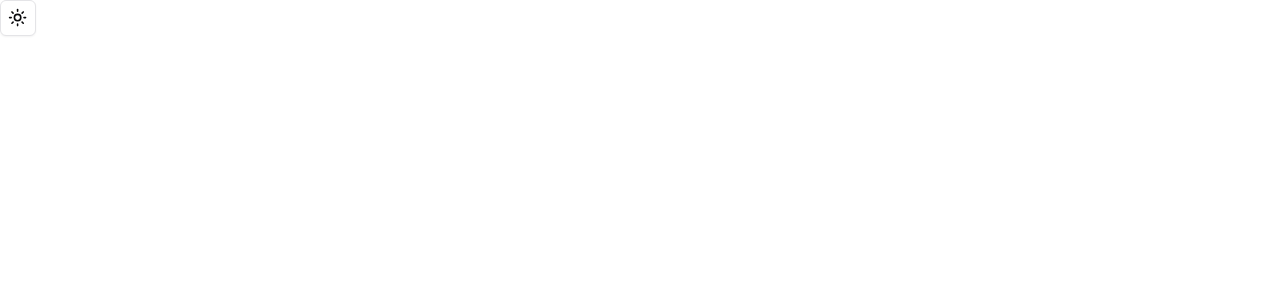
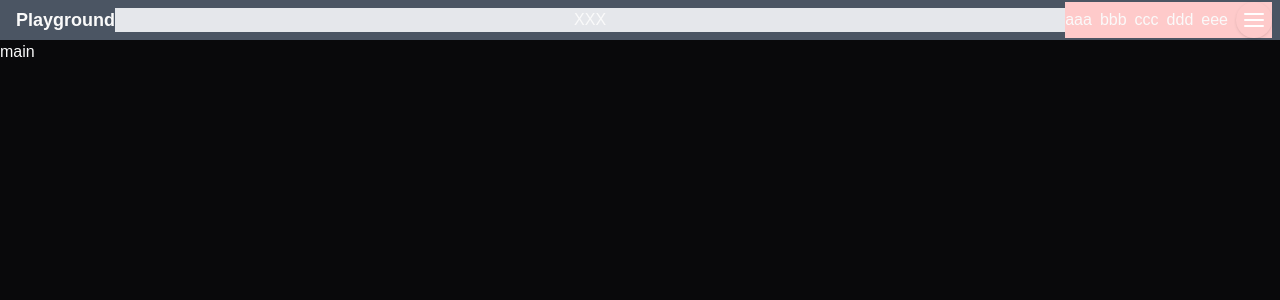
Before and after one commit to makeloff1/aimage-hub, a Next.js app: page / in a window 1280 px wide. Shown: the top 300 px of the page. Built offline with nearby package versions, Linux system fonts and the light colour scheme.

Commit message:
add header

```diff
--- a/package.json
+++ b/package.json
@@ -13,7 +13,9 @@
     "@eslint/object-schema": "^2.1.4",
     "@radix-ui/react-dropdown-menu": "^2.1.2",
     "@radix-ui/react-icons": "^1.3.0",
+    "@radix-ui/react-label": "^2.1.0",
     "@radix-ui/react-slot": "^1.1.0",
+    "@radix-ui/react-switch": "^1.1.1",
     "class-variance-authority": "^0.7.0",
     "clsx": "^2.1.1",
     "glob": "^11.0.0",
--- /dev/null
+++ b/src/app/header-dropdown-menu.tsx
@@ -0,0 +1,37 @@
+"use client"
+
+import * as React from "react"
+import { AlignJustify } from 'lucide-react';
+
+import { Button } from "@/components/ui/button"
+import {
+    DropdownMenu,
+    DropdownMenuContent,
+    DropdownMenuItem,
+    DropdownMenuTrigger,
+} from "@/components/ui/dropdown-menu"
+import ModeToggle from "./theme-toggle";
+
+export default function HeaderDropdownMenu() {
+
+    return (
+        <DropdownMenu>
+            <DropdownMenuTrigger asChild>
+                <Button className="bg-transparent text-white hover:bg-opacity-20 hover:bg-gray-200 rounded-full" size="icon">
+                    <AlignJustify />
+                </Button>
+            </DropdownMenuTrigger>
+            <DropdownMenuContent align="end">
+                <DropdownMenuItem>
+                    AAA
+                </DropdownMenuItem>
+                <DropdownMenuItem>
+                    BBB
+                </DropdownMenuItem>
+                <div className="relative flex items-center rounded-sm px-2 py-1.5 text-sm outline-none">
+                    <ModeToggle />
+                </div>
+            </DropdownMenuContent>
+        </DropdownMenu>
+    )
+}
--- /dev/null
+++ b/src/app/header.tsx
@@ -0,0 +1,23 @@
+import React from "react"
+import HeaderDropdownMenu from "./header-dropdown-menu";
+
+export const Header = () => {
+    return (
+        <div className="flex items-center justify-start h-10 bg-gray-600">
+            <h2 className="ml-4 text-lg font-semibold">Playground</h2>
+            <div className="flex w-full items-center justify-center bg-gray-200">
+                <span>XXX</span>
+            </div>
+            <div className="flex mr-2 space-x-2 items-center justify-end bg-red-200">
+                <span>aaa</span>
+                <span>bbb</span>
+                <div className="hidden space-x-2 md:flex">
+                    <span>ccc</span>
+                    <span>ddd</span>
+                </div>
+                <span>eee</span>
+                <HeaderDropdownMenu />
+            </div>
+        </div>
+    )
+}
--- a/src/app/layout.tsx
+++ b/src/app/layout.tsx
@@ -25,13 +25,13 @@ export default function RootLayout({
   children: React.ReactNode;
 }>) {
   return (
-    <html lang="ja">
+    <html lang="ja" suppressHydrationWarning>
       <body
         className={`${geistSans.variable} ${geistMono.variable} antialiased`}
       >
         <ThemeProvider
           attribute="class"
-          defaultTheme="system"
+          defaultTheme="dark"
           enableSystem
           disableTransitionOnChange
         >
--- a/src/app/page.tsx
+++ b/src/app/page.tsx
@@ -1,40 +1,14 @@
 "use client"
 
 import * as React from "react"
-import { Moon, Sun } from "lucide-react"
-import { useTheme } from "next-themes"
+import { Header } from "./header"
 
-import { Button } from "@/components/ui/button"
-import {
-  DropdownMenu,
-  DropdownMenuContent,
-  DropdownMenuItem,
-  DropdownMenuTrigger,
-} from "@/components/ui/dropdown-menu"
-
-export default function ModeToggle() {
-  const { setTheme } = useTheme()
+export default function Page() {
 
   return (
-    <DropdownMenu>
-      <DropdownMenuTrigger asChild>
-        <Button variant="outline" size="icon">
-          <Sun className="h-[1.2rem] w-[1.2rem] rotate-0 scale-100 transition-all dark:-rotate-90 dark:scale-0" />
-          <Moon className="absolute h-[1.2rem] w-[1.2rem] rotate-90 scale-0 transition-all dark:rotate-0 dark:scale-100" />
-          <span className="sr-only">Toggle theme</span>
-        </Button>
-      </DropdownMenuTrigger>
-      <DropdownMenuContent align="end">
-        <DropdownMenuItem onClick={() => setTheme("light")}>
-          Light
-        </DropdownMenuItem>
-        <DropdownMenuItem onClick={() => setTheme("dark")}>
-          Dark
-        </DropdownMenuItem>
-        <DropdownMenuItem onClick={() => setTheme("system")}>
-          System
-        </DropdownMenuItem>
-      </DropdownMenuContent>
-    </DropdownMenu>
+    <>
+      <Header />
+      <div>main</div>
+    </>
   )
 }
--- /dev/null
+++ b/src/app/theme-toggle.tsx
@@ -0,0 +1,40 @@
+"use client"
+
+import { useState } from "react"
+import { Moon, Sun } from "lucide-react"
+import { useTheme } from "next-themes"
+
+import { Button } from "@/components/ui/button"
+import {
+    DropdownMenu,
+    DropdownMenuContent,
+    DropdownMenuItem,
+    DropdownMenuTrigger,
+} from "@/components/ui/dropdown-menu"
+import { Switch } from "@/components/ui/switch"
+import { Label } from "@/components/ui/label"
+
+export default function ModeToggle() {
+    const { theme, setTheme } = useTheme()
+
+    const handleSwitchChange = (checked: boolean) => {
+        console.log("now theme: ", theme)
+        if (theme === "dark") {
+            setTheme("light")
+        } else {
+            setTheme("dark")
+        }
+    }
+
+    return (
+        <div className="flex items-center space-x-2">
+            <Label htmlFor="dark-mode">Dark Mode</Label>
+            <Switch id="dark-mode"
+                // className="data-[state=checked]:bg-green-500 data-[state=unchecked]:bg-green-100 bg-green-100"
+                className="bg-gradient-to-r from-indigo-500"
+                defaultChecked={theme === "dark" || true}
+                onCheckedChange={handleSwitchChange}
+            />
+        </div>
+    )
+}
--- /dev/null
+++ b/src/components/ui/label.tsx
@@ -0,0 +1,26 @@
+"use client"
+
+import * as React from "react"
+import * as LabelPrimitive from "@radix-ui/react-label"
+import { cva, type VariantProps } from "class-variance-authority"
+
+import { cn } from "@/lib/utils"
+
+const labelVariants = cva(
+  "text-sm font-medium leading-none peer-disabled:cursor-not-allowed peer-disabled:opacity-70"
+)
+
+const Label = React.forwardRef<
+  React.ElementRef<typeof LabelPrimitive.Root>,
+  React.ComponentPropsWithoutRef<typeof LabelPrimitive.Root> &
+    VariantProps<typeof labelVariants>
+>(({ className, ...props }, ref) => (
+  <LabelPrimitive.Root
+    ref={ref}
+    className={cn(labelVariants(), className)}
+    {...props}
+  />
+))
+Label.displayName = LabelPrimitive.Root.displayName
+
+export { Label }
--- /dev/null
+++ b/src/components/ui/switch.tsx
@@ -0,0 +1,29 @@
+"use client"
+
+import * as React from "react"
+import * as SwitchPrimitives from "@radix-ui/react-switch"
+
+import { cn } from "@/lib/utils"
+
+const Switch = React.forwardRef<
+  React.ElementRef<typeof SwitchPrimitives.Root>,
+  React.ComponentPropsWithoutRef<typeof SwitchPrimitives.Root>
+>(({ className, ...props }, ref) => (
+  <SwitchPrimitives.Root
+    className={cn(
+      "peer inline-flex h-6 w-11 shrink-0 cursor-pointer items-center rounded-full border-2 border-transparent transition-colors focus-visible:outline-none focus-visible:ring-2 focus-visible:ring-ring focus-visible:ring-offset-2 focus-visible:ring-offset-background disabled:cursor-not-allowed disabled:opacity-50 data-[state=checked]:bg-primary data-[state=unchecked]:bg-input",
+      className
+    )}
+    {...props}
+    ref={ref}
+  >
+    <SwitchPrimitives.Thumb
+      className={cn(
+        "pointer-events-none block h-5 w-5 rounded-full bg-background shadow-lg ring-0 transition-transform data-[state=checked]:translate-x-5 data-[state=unchecked]:translate-x-0"
+      )}
+    />
+  </SwitchPrimitives.Root>
+))
+Switch.displayName = SwitchPrimitives.Root.displayName
+
+export { Switch }
```
Also changed, not shown: 1 other file (tests, documents, lock files or other folders).
